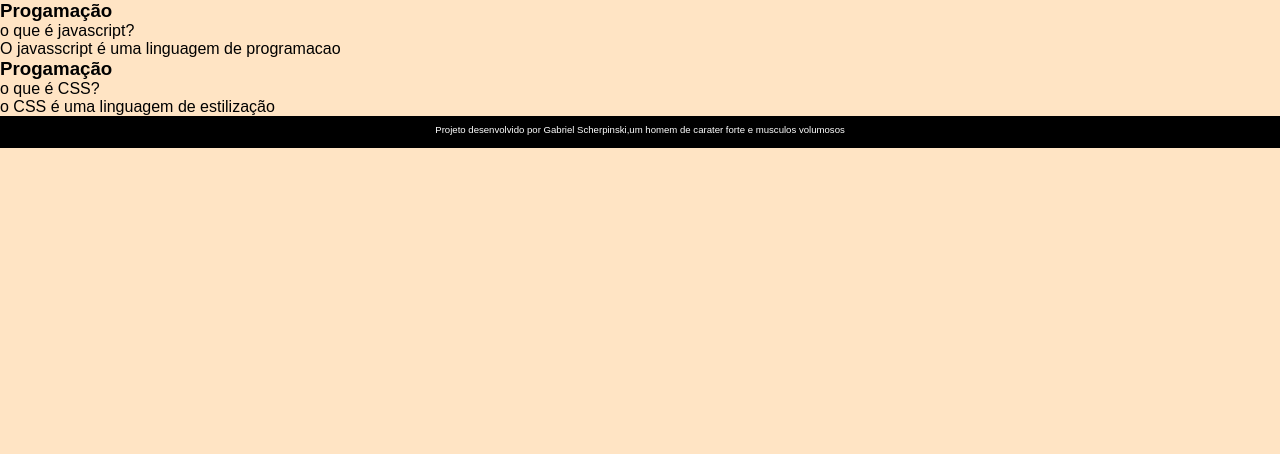
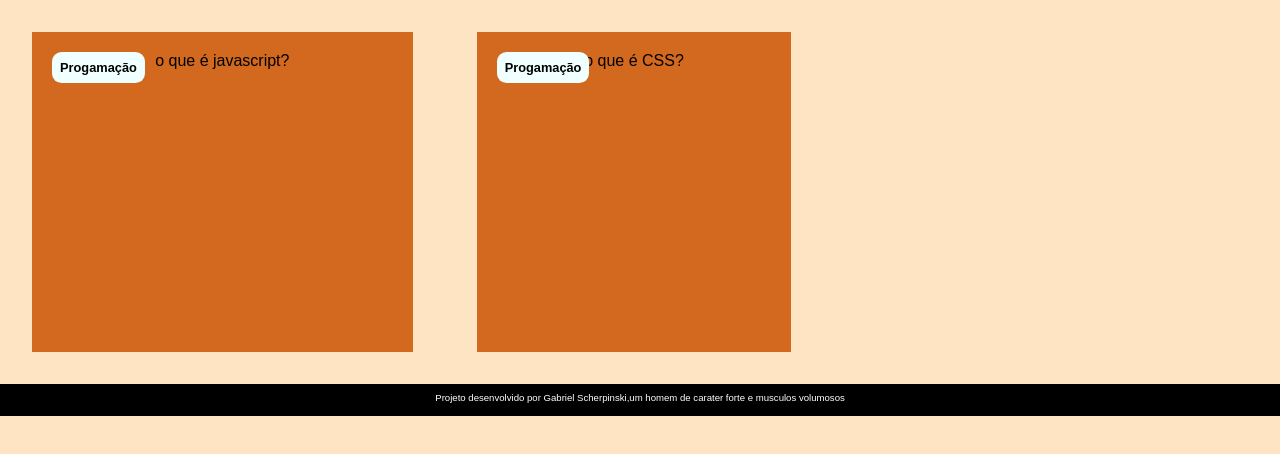
Before and after one commit to gabrielscherps/3-tri-2f, a plain HTML site: page index.html in a window 1280 px wide. Drawn offline with Linux system fonts and the light colour scheme; a web font is replaced by a local one.

Commit message:
Add files via upload

```diff
--- a/index.html
+++ b/index.html
@@ -1,21 +1,23 @@
 <!DOCTYPE html>
 <html lang="pt-BR">
+
 <head>
     <meta charset="UTF-8">
     <meta name="viewport" content="width=device-width, initial-scale=1.0">
     <title>Paginas de estudos</title>
     <link rel="stylesheet" href="style.css">
 </head>
+
 <body>
     <main>
         <section id="container">
             <article class="cartao">
                 <div class="cartao-conteudo">
                     <h3>Progamação</h3>
-<div class="cartao-contuedo-pergunta">
+                    <div class="cartao-conteudo-pergunta">
                         o que é javascript?
                     </div>
-<div class="card-conteudo-resposta">
+                    <div class="cartao-conteudo-resposta">
                         O javasscript é uma linguagem de programacao
                     </div>
                 </div>
@@ -23,10 +25,10 @@ o que é javascript?
             <article class="cartao">
                 <div class="cartao-conteudo">
                     <h3>Progamação</h3>
-<div class="cartao-contuedo-pergunta">
+                    <div class="">
                         o que é CSS?
                     </div>
-<div class="card-conteudo-resposta">
+                    <div class="cartao-conteudo-resposta">
                         o CSS é uma linguagem de estilização
                     </div>
                 </div>
@@ -37,4 +39,5 @@ o que é CSS?
         <p>Projeto desenvolvido por Gabriel Scherpinski,um homem de carater forte e musculos volumosos</p>
     </footer>
 </body>
+
 </html>
--- a/style.css
+++ b/style.css
@@ -22,3 +22,43 @@ footer p{
     font-size: 0.6rem;
     margin: 0.5rem;
 }
+
+#container{
+    display: flex;
+}
+
+.cartao{
+    margin: 2rem;
+    height: 20rem;
+    background-color: chocolate;
+}
+
+.cartao:hover .cartao-conteudo{
+    transform: rotateY(180deg);
+}
+
+.cartao-conteudo{
+    text-align: center;
+    height: 100%;
+    padding: 20px;
+    transform-style: preserve-3d;
+    transition: transform 500ms ease-in-out;
+}
+
+.cartao-conteudo h3{
+    background-color: azure;
+    color: black;
+    text-align: left;
+    padding: 0.5rem;
+    position: absolute;
+    margin: 0.6;
+    border-radius: 0.6rem;
+    font-size: 1vw;
+    backface-visibility: hidden;
+}
+.cartao-conteudo-pergunta,.cartao-conteudo-resposta{
+    backface-visibility: hidden;
+}
+.cartao-conteudo-resposta{
+    transform: rotateY(180deg)
+}
```
Also changed, not shown: main.js (added). Lines whose indentation alone changed are shown as unchanged.
